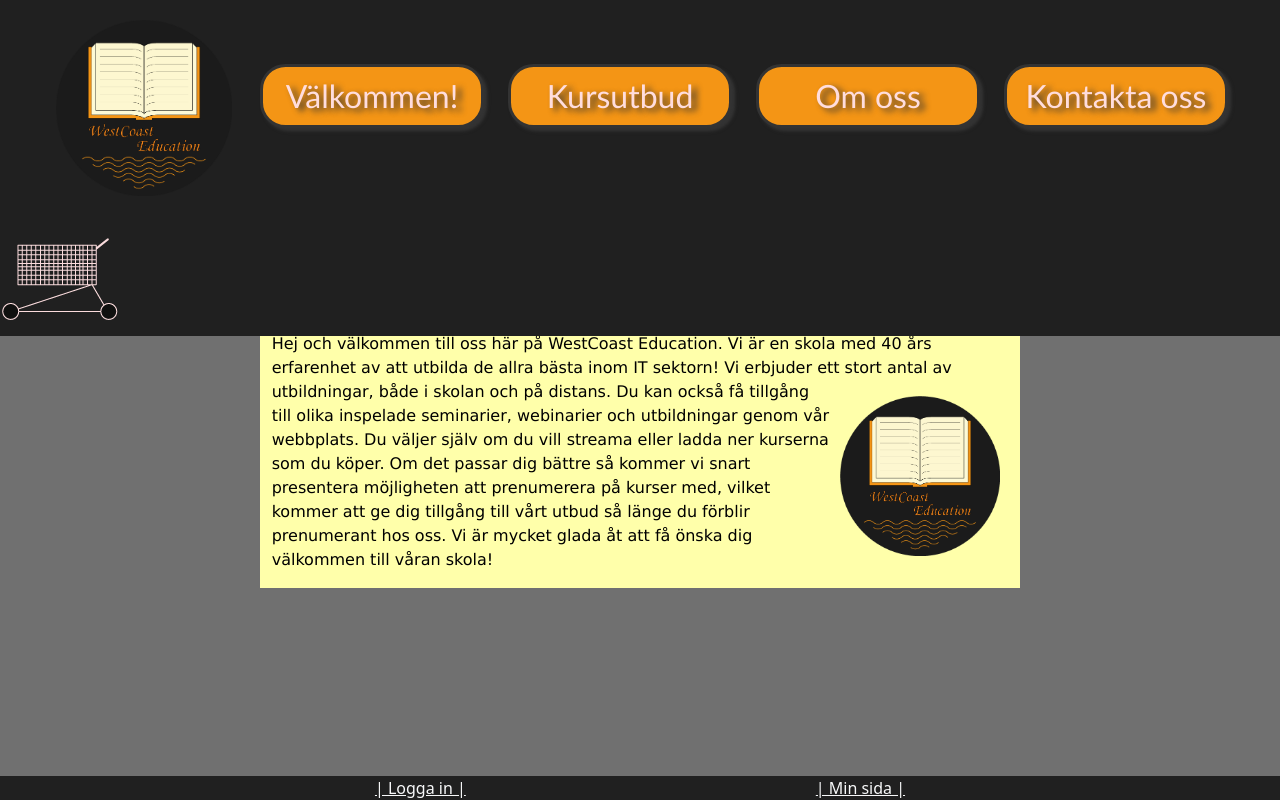
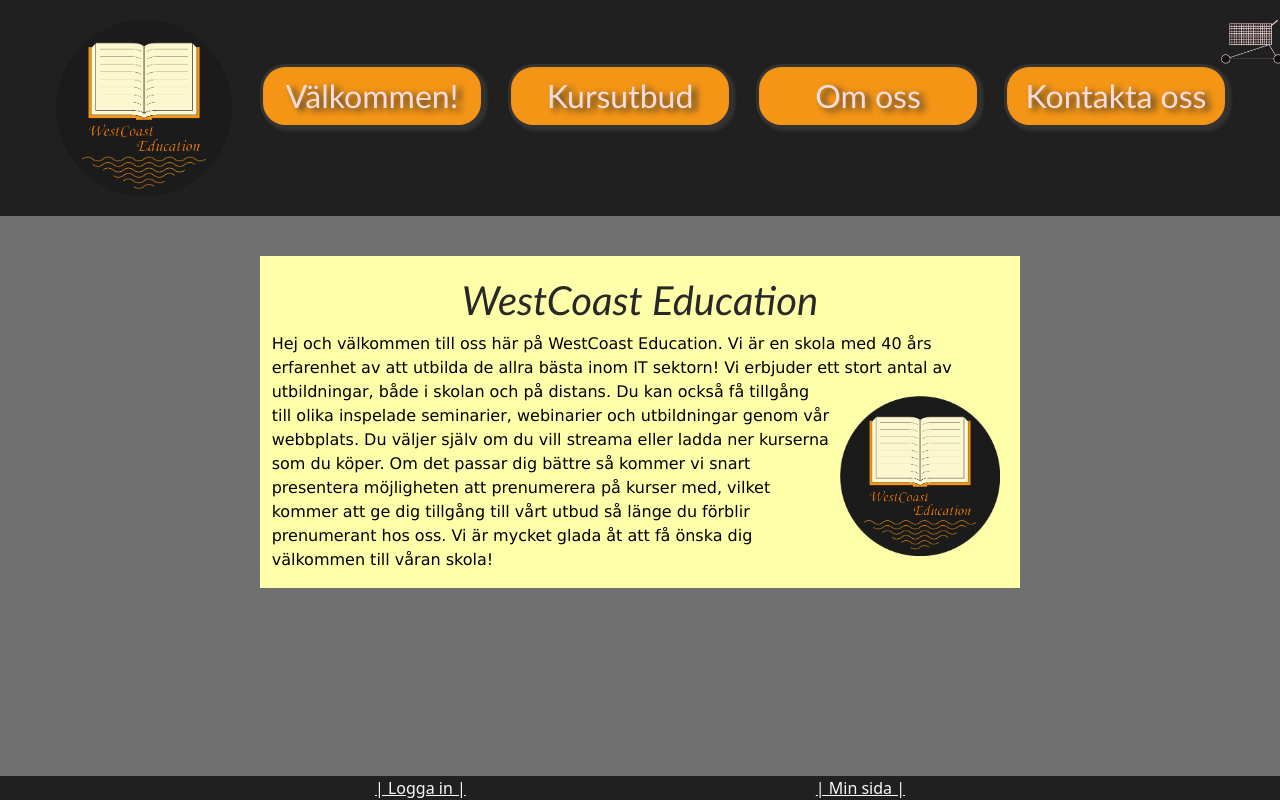
Before and after one commit to UnintelligentFool/Labb-1-Webbsida, a plain HTML site: page index.html in a window 1280 px wide. Drawn offline with nearby package versions, Linux system fonts and the light colour scheme.

Commit message:
Shopping cart be or not to be

```diff
--- a/styles/CSS.css
+++ b/styles/CSS.css
@@ -43,12 +43,10 @@ ul.checkboxesUl {
 
 img.shoppingCart {
 
-    /* position: absolute;
+    position: absolute;
     top: 0.5em;
     right: 0.5em;
-    width: 4em; */
-
-
+    width: 4em;
 
 }
 
```
